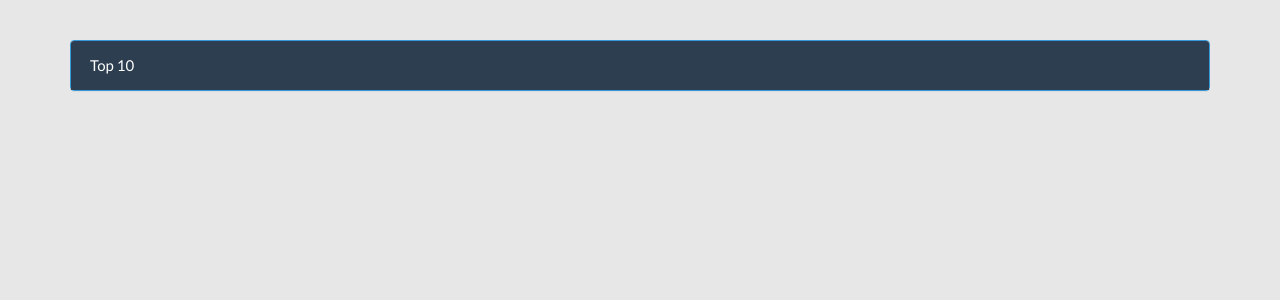
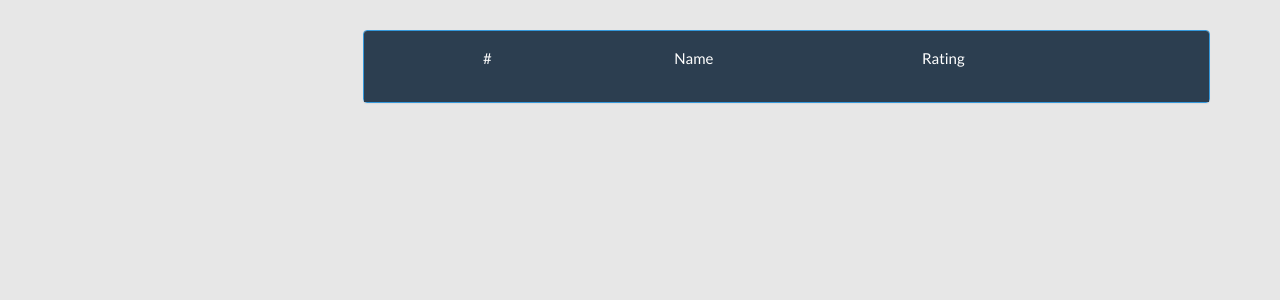
Before and after one commit to grayy921013/Mock, a Django app: page /mocking/rate_board in a window 1280 px wide. Shown: the part 60-360 px from the top of the page. Run offline with Django 3.2, Linux system fonts and the light colour scheme; the visitor is signed in with stand-in values (Sample User, id 1); data that the repository does not hold is empty; parts of the project's set-up code (start-up, migrations or seed data) failed here and were passed over; some libraries are stand-ins or nearby versions.

Commit message:
added rate_board ui

```diff
--- a/src/mock/mocking/static/css/board.css
+++ b/src/mock/mocking/static/css/board.css
@@ -24,3 +24,7 @@
     color: #cd2a19;
     font-family: "Lato", "Helvetica Neue", Helvetica, Arial, sans-serif;
 }
+.panel-heading {
+    padding-top:5px;
+    padding-bottom:0px;
+}
--- a/src/mock/mocking/static/js/rate_list.js
+++ b/src/mock/mocking/static/js/rate_list.js
@@ -56,7 +56,7 @@ function update_list(data) {
         })
         var p_name = $("<p>");
         p_name.addClass("interviewer_name");
-        p_name.html("rating " + data.data[i].rating);
+        p_name.html(" " + data.data[i].rating);
         p_name.appendTo(td3);
 
         td1.appendTo(tr);
--- a/src/mock/mocking/templates/rate_board.html
+++ b/src/mock/mocking/templates/rate_board.html
@@ -10,13 +10,30 @@
 
 
 {% block container %}
+<div class="row">
+<div class="col-xs-3"> </div>
+
+
+<div class="col-xs-9">
+
 {#      <button class="btn btn-success" id="create_interview_btn" >create interview</button>#}
-      <span style="display:block; height: 10px;"></span>
       <div  class="panel panel-info">
             <div class="panel-heading">
-                Top 10
+        <table class="table">
+                <tr>
+                    <td align="center"></td>
+                    <td align="center">#</td>
+                    <td align="left"></td>
+                    <td align="center">Name</td>
+                    <td align="left"></td>
+                    <td align="left"></td>
+                    <td align="left">Rating</td>
+                    <td></td>
+                </tr>
+             </table>
             </div>
-            <table class = "table-board" id =  "board-list">
+            <table class = "table-board table-striped" id =  "board-list">
+
                 <!--<tr>
                     <td class = "t1able-td"> <p> rank </p></td>
                     <td class = "t1able-td"> <p> name </p></td>
@@ -27,6 +44,8 @@
             </table>
 
      </div>
+    </div>
+     </div>
 {% endblock %}
 
 
--- a/src/mock/mocking/views.py
+++ b/src/mock/mocking/views.py
@@ -118,7 +118,6 @@ def interview(request, interview_id):
     context['problem_difficulty'] = problem.difficulty
     context['problem_category'] = problem.category
     context['messages'] = ChatMessage.objects.filter(interview=interview).order_by('created_at')
-
     languages = Language.objects.all()
     context['language'] = languages
     return render(request, "room.html", context)
@@ -245,6 +244,7 @@ def choose_role(request):
     context['rating'] = request.user.profile.rating
     context['occupation'] = request.user.profile.occupation
     context['first_name'] = request.user.profile.user.first_name
+    context['id'] = request.user.profile.user.pk
     context['last_name'] = request.user.profile.user.last_name
     context['age'] = request.user.profile.age
     return render(request, 'choose_role.html', context)
```
Also changed, not shown: src/mock/mocking/static/css/choose_role.css (+33 -0 lines), src/mock/mocking/templates/choose_role.html (+18 -10 lines).
